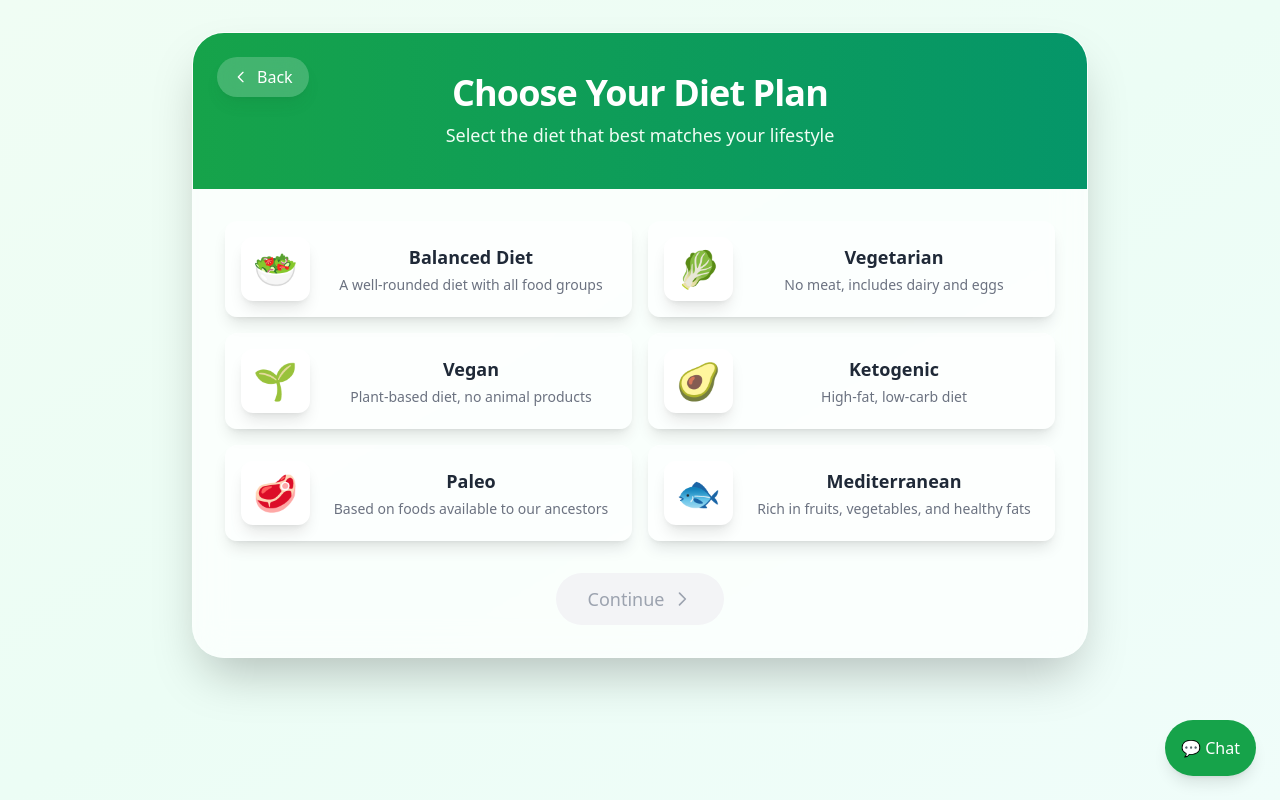
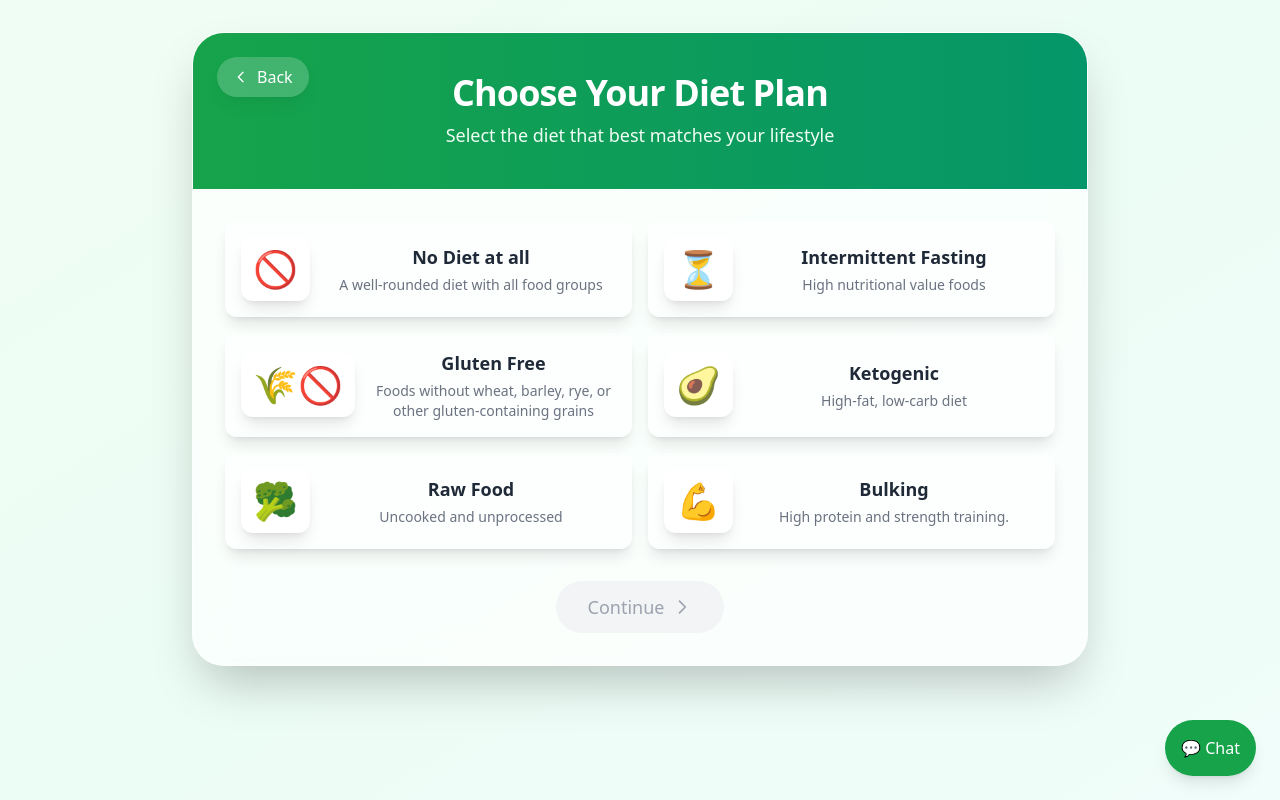
Before and after one commit to ygulabani/CUFit, a React (Create React App) app in the folder cu-fit-fe/: page /diet-selection in a window 1280 px wide. Built offline with nearby package versions, Linux system fonts and the light colour scheme; sample sign-in values are in the browser's storage.

Commit message:
edited Diet Selection page with the correct values and edited diet selection culumn of all users data in userprofile table. created a new token for chatbutton front end

```diff
--- a/cu-fit-fe/src/components/ChatButton.jsx
+++ b/cu-fit-fe/src/components/ChatButton.jsx
@@ -1,29 +1,60 @@
 import { useState } from "react";
 import axios from "axios";
+import toast from "react-hot-toast";
 
 const ChatButton = () => {
   const [isOpen, setIsOpen] = useState(false);
-  const [messages, setMessages] = useState([{ role: "bot", content: "Welcome! How can I assist you? 💪" }]);
+  const [messages, setMessages] = useState([
+    { role: "bot", content: "Welcome! How can I assist you? 💪" }
+  ]);
   const [input, setInput] = useState("");
 
   const toggleChat = () => setIsOpen(!isOpen);
 
   const sendMessage = async () => {
     if (!input.trim()) return;
-    setMessages([...messages, { role: "user", content: input }]);
+
+    const token = localStorage.getItem("token");
+    if (!token) {
+      toast.error("You must be logged in to chat with CUFITBot.");
+      return;
+    }
+
+    setMessages(prev => [...prev, { role: "user", content: input }]);
 
     try {
-      const response = await axios.post("http://127.0.0.1:8000/chatbot/", { message: input });
-      setMessages([...messages, { role: "user", content: input }, { role: "bot", content: response.data.reply }]);
+      const response = await axios.post(
+        "http://127.0.0.1:8000/chatbot/",
+        { message: input },
+        {
+          headers: {
+            "Authorization": `Bearer ${token}`,
+            "Content-Type": "application/json"
+          }
+        }
+      );
+
+      setMessages(prev => [
+        ...prev,
+        { role: "bot", content: response.data.reply }
+      ]);
     } catch (error) {
-      setMessages([...messages, { role: "user", content: input }, { role: "bot", content: "Error fetching response." }]);
+      console.error("Chatbot error:", error);
+      setMessages(prev => [
+        ...prev,
+        { role: "bot", content: "Error fetching response." }
+      ]);
     }
+
     setInput("");
   };
 
   return (
     <>
-      <button onClick={toggleChat} className="fixed bottom-6 right-6 bg-green-600 text-white p-4 rounded-full shadow-lg hover:bg-green-700">
+      <button
+        onClick={toggleChat}
+        className="fixed bottom-6 right-6 bg-green-600 text-white p-4 rounded-full shadow-lg hover:bg-green-700"
+      >
         💬 Chat
       </button>
 
@@ -35,14 +66,32 @@ const ChatButton = () => {
           </div>
           <div className="p-4 h-64 overflow-y-auto">
             {messages.map((msg, index) => (
-              <p key={index} className={`text-sm p-2 ${msg.role === "user" ? "text-right bg-gray-200 rounded-lg" : "text-left bg-green-100 rounded-lg"}`}>
+              <p
+                key={index}
+                className={`text-sm p-2 ${
+                  msg.role === "user"
+                    ? "text-right bg-gray-200 rounded-lg"
+                    : "text-left bg-green-100 rounded-lg"
+                }`}
+              >
                 {msg.content}
               </p>
             ))}
           </div>
           <div className="p-3 border-t flex">
-            <input type="text" value={input} onChange={(e) => setInput(e.target.value)} placeholder="Type a message..." className="flex-1 p-2 border rounded-l-lg" />
-            <button onClick={sendMessage} className="bg-green-600 text-white px-4 rounded-r-lg">➤</button>
+            <input
+              type="text"
+              value={input}
+              onChange={(e) => setInput(e.target.value)}
+              placeholder="Type a message..."
+              className="flex-1 p-2 border rounded-l-lg"
+            />
+            <button
+              onClick={sendMessage}
+              className="bg-green-600 text-white px-4 rounded-r-lg"
+            >
+              ➤
+            </button>
           </div>
         </div>
       )}
--- a/cu-fit-fe/src/pages/DietSelection.jsx
+++ b/cu-fit-fe/src/pages/DietSelection.jsx
@@ -4,22 +4,22 @@ import { toast } from "react-hot-toast";
 
 const dietTypes = [
     {
-        id: "balanced",
-        name: "Balanced Diet",
-        icon: "🥗",
+        id: "no-diet",
+        name: "No Diet at all",
+        icon: "🚫",
         description: "A well-rounded diet with all food groups"
     },
     {
-        id: "vegetarian",
-        name: "Vegetarian",
-        icon: "🥬",
-        description: "No meat, includes dairy and eggs"
+        id: "fasting",
+        name: "Intermittent Fasting",
+        icon: "⏳",
+        description: "High nutritional value foods"
     },
     {
-        id: "vegan",
-        name: "Vegan",
-        icon: "🌱",
-        description: "Plant-based diet, no animal products"
+        id: "gluten-free",
+        name: "Gluten Free",
+        icon: "🌾🚫",
+        description: "Foods without wheat, barley, rye, or other gluten-containing grains"
     },
     {
         id: "keto",
@@ -28,16 +28,16 @@ const dietTypes = [
         description: "High-fat, low-carb diet"
     },
     {
-        id: "paleo",
-        name: "Paleo",
-        icon: "🥩",
-        description: "Based on foods available to our ancestors"
+        id: "raw-food",
+        name: "Raw Food",
+        icon: "🥦",
+        description: "Uncooked and unprocessed"
     },
     {
-        id: "mediterranean",
-        name: "Mediterranean",
-        icon: "🐟",
-        description: "Rich in fruits, vegetables, and healthy fats"
+        id: "bulking",
+        name: "Bulking",
+        icon: "💪",
+        description: "High protein and strength training."
     }
 ];
 
```
Also changed, not shown: 1 other file (tests, documents, lock files or other folders).
